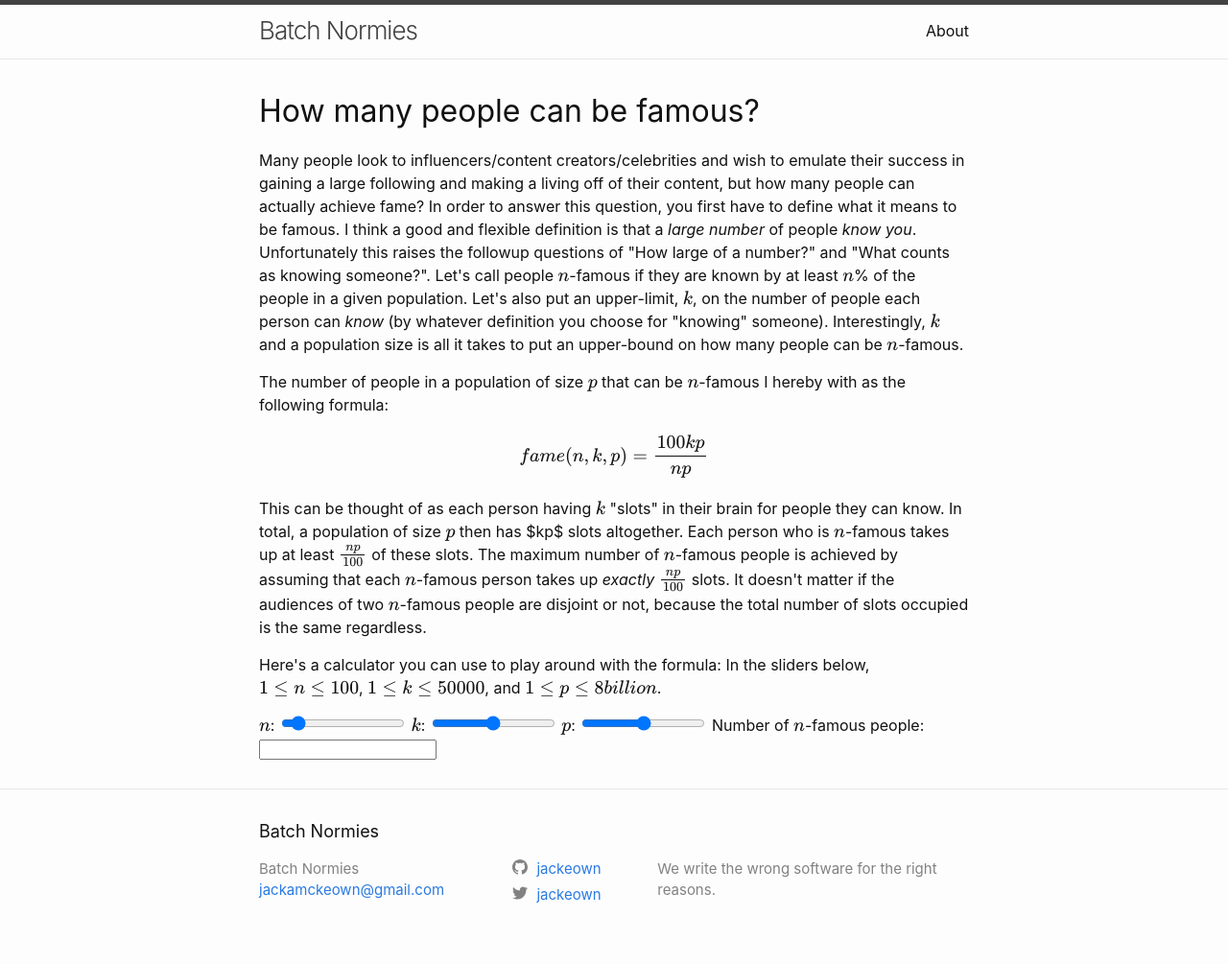
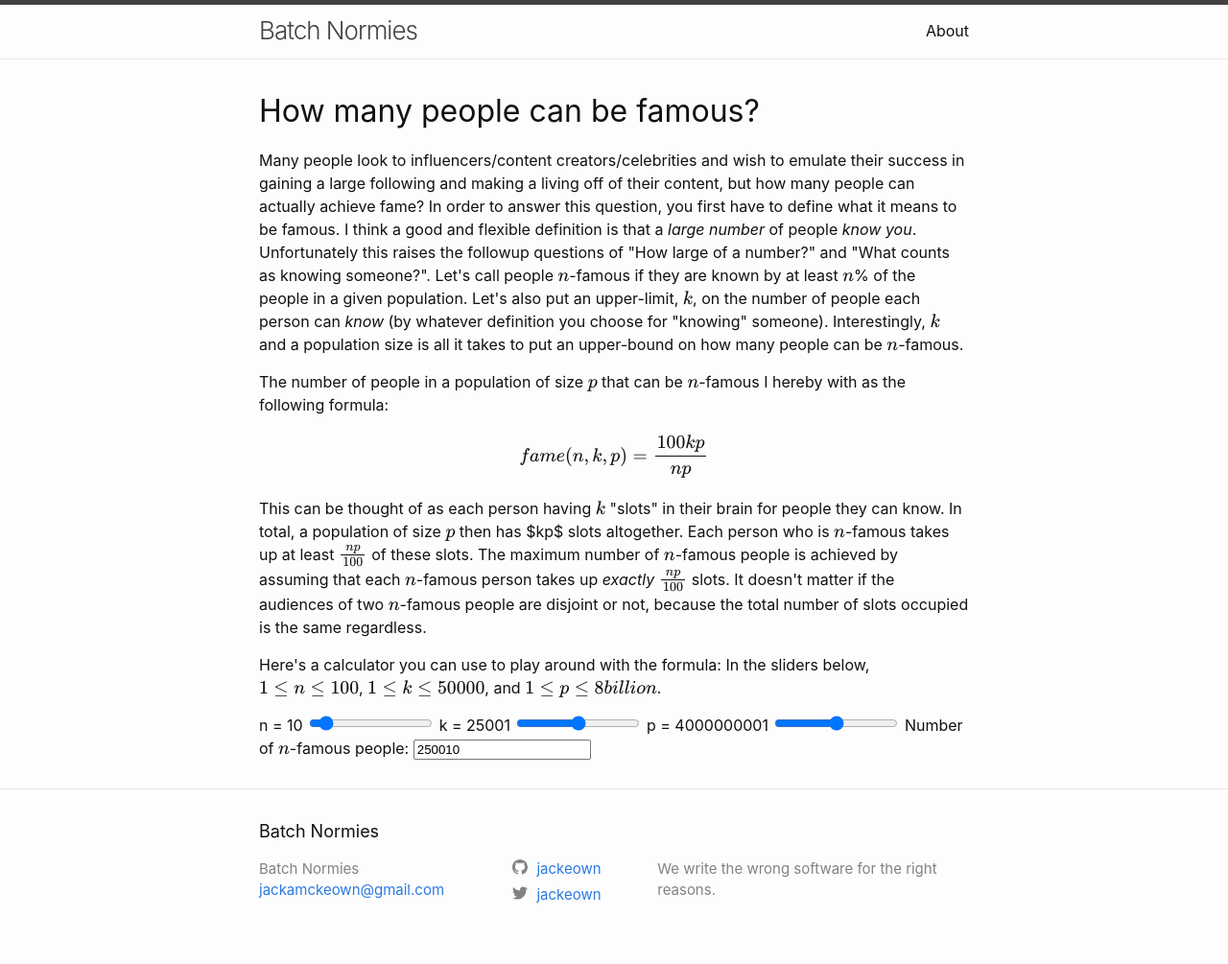
Before and after one commit to jackeown/jackeown.github.io, a Jekyll site: the page built from _posts/2023-07-25-how-many-can-be-famous.html, in a window 1280 px wide. Shown: the whole page at 96% size. Built offline with Jekyll 4.4.1, drawn with Linux system fonts in a browser that asks for light colours; formulas are drawn with MathJax 3.

Commit message:
added post

```diff
--- a/_posts/2023-07-25-how-many-can-be-famous.html
+++ b/_posts/2023-07-25-how-many-can-be-famous.html
@@ -42,13 +42,13 @@
 </p>
 
 
-\(n\):
+<span class="label-n"></span>
 <input id="n" type="range" min="1" max="100" value="10" step="1" oninput="updateNFamous()">
 
-\(k\):
+<span class="label-k"></span>
 <input id="k" type="range" min="1" max="50000" step="20" oninput="updateNFamous()">
 
-\(p\):
+<span class="label-p"></span>
 <input id="p" type="range" min="1" max="8000000000" step="1000000" oninput="updateNFamous()">
 
 Number of \(n\)-famous people:
```
Also changed, not shown: other parts of _posts/2023-07-25-how-many-can-be-famous.html (+8 -0 lines).
